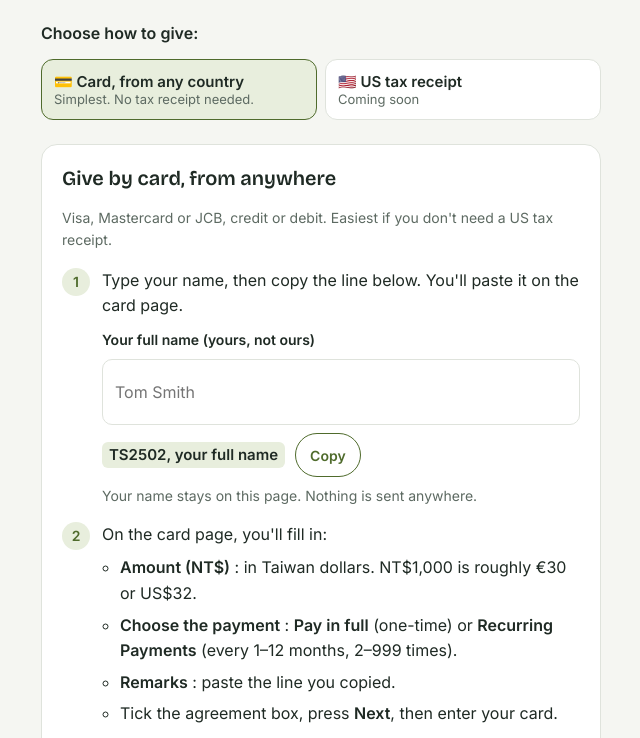
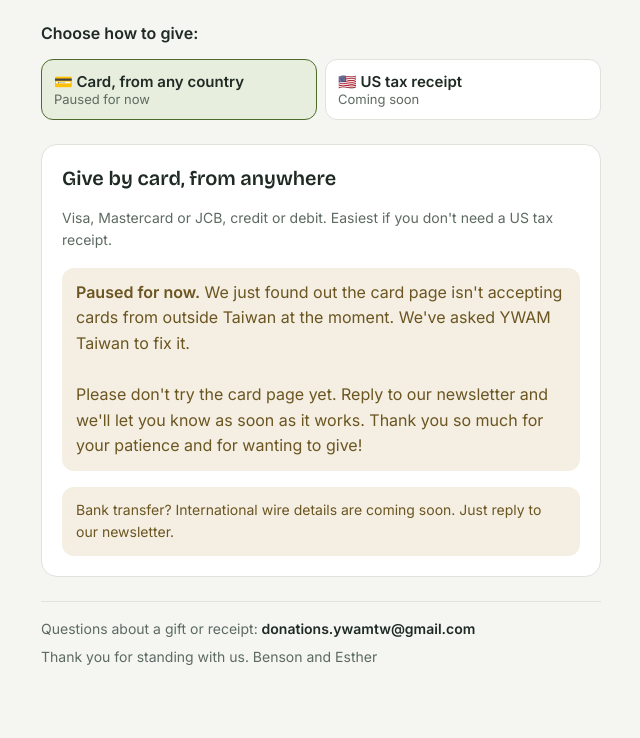
Before and after one commit to benson8780101-dev/benson8780101-dev.github.io, a plain HTML site: page give/index.html in a window 1280 px wide. Shown: the part 735-1473 px from the top of the page, without its empty margins (319-959 px from the left). Drawn offline with nearby package versions, Linux system fonts and the light colour scheme.

Commit message:
Give page: pause card option (ECPay rejects foreign-issued cards)
Co-Authored-By: Claude Opus 5.5 <noreply@anthropic.com>
Claude-Session: https://claude.ai/code/session_01SkZ5CHYeVfC4BBsVRyBrnw

```diff
--- a/give/index.html
+++ b/give/index.html
@@ -122,13 +122,21 @@ html[lang="zh-Hant"] [data-l="zh"]{display:revert}
 
   <p class="choose"><span data-l="en">Choose how to give:</span><span data-l="zh">兩種奉獻方式，選適合你的就好。</span></p>
   <div class="tabs" role="tablist" aria-label="How would you like to give?">
-    <button role="tab" id="t-int" aria-selected="true" aria-controls="p-int">💳 <span data-l="en">Card, from any country</span><span data-l="zh">刷卡（任何國家）</span><small><span data-l="en">Simplest. No tax receipt needed.</span><span data-l="zh">最簡單，不需要抵稅收據</span></small></button>
+    <button role="tab" id="t-int" aria-selected="true" aria-controls="p-int">💳 <span data-l="en">Card, from any country</span><span data-l="zh">刷卡（任何國家）</span><small><span data-l="en">Paused for now</span><span data-l="zh">暫停中</span></small></button>
     <button role="tab" id="t-us" aria-selected="false" aria-controls="p-us">🇺🇸 <span data-l="en">US tax receipt</span><span data-l="zh">需要美國抵稅收據</span><small><span data-l="en">Coming soon</span><span data-l="zh">即將開放</span></small></button>
   </div>
 
   <section class="panel" role="tabpanel" id="p-int" aria-labelledby="t-int">
     <h2><span data-l="en">Give by card, from anywhere</span><span data-l="zh">刷卡奉獻（任何國家都可以）</span></h2>
     <p class="note" style="margin:0"><span data-l="en">Visa, Mastercard or JCB, credit or debit. Easiest if you don't need a US tax receipt.</span><span data-l="zh">信用卡、簽帳金融卡都可以（Visa、Mastercard、JCB）。在美國、但不需要抵稅收據的朋友，用這個方法最簡單。</span></p>
+    <!-- PAUSED 2026-11-22: the ECPay page currently rejects foreign-issued cards ("We do not accept foreign issued credit cards"),
+         even for one-time gifts. YWAM Taiwan has been asked. Steps are hidden, not deleted.
+         To reopen: remove the pause box below and the hidden attribute on #card-steps. -->
+    <div class="soon" style="font-size:16px;line-height:1.6">
+      <span data-l="en"><b>Paused for now.</b> We just found out the card page isn't accepting cards from outside Taiwan at the moment. We've asked YWAM Taiwan to fix it.<br><br>Please don't try the card page yet. Reply to our newsletter and we'll let you know as soon as it works. Thank you so much for your patience and for wanting to give!</span>
+      <span data-l="zh"><b>暫停中。</b>我們剛發現刷卡頁面目前不收台灣以外發行的卡，已經請 YWAM 台灣協助處理。<br><br>目前請先不要使用刷卡頁面。回覆我們的代禱信，可以用的時候我們會第一時間通知你。謝謝你的耐心，也謝謝你願意支持我們！</span>
+    </div>
+    <div id="card-steps" hidden>
     <ol class="steps">
       <li><div><span data-l="en">Type your name, then copy the line below. You'll paste it on the card page.</span><span data-l="zh"><span class="k">先準備好備註文字。</span>輸入你的名字，再複製這一行，等一下貼到刷卡頁面。</span>
         <div class="namebox">
@@ -150,6 +158,7 @@ html[lang="zh-Hant"] [data-l="zh"]{display:revert}
         <div class="note" style="margin-top:6px"><span data-l="en">Done! The code tells YWAM Taiwan the gift is for us.</span><span data-l="zh">這樣就完成了。差會看到代碼就知道是給我們的，不用再另外通知。</span></div></div></li>
     </ol>
     <p class="note"><span data-l="en">A 3.5% card fee comes out of the gift. US cards: a card with no foreign transaction fee saves you a little more.</span><span data-l="zh">國外的卡會從奉獻金額扣 3.5% 手續費。美國朋友用「免國外交易手續費」的卡會更省。</span></p>
+    </div>
     <div class="soon"><span data-l="en">Bank transfer? International wire details are coming soon. Just reply to our newsletter.</span><span data-l="zh">想用銀行匯款嗎？國際匯款資料還在準備中。回覆我們的代禱信，我們會寄給你。</span></div>
   </section>
 
@@ -159,8 +168,8 @@ html[lang="zh-Hant"] [data-l="zh"]{display:revert}
          gifts made the old way may not reach us, so the steps are hidden (not deleted).
          To reopen: remove the "Coming soon" box and the hidden attribute on #us-steps, then update the steps. -->
     <div class="soon" style="font-size:16px;line-height:1.6">
-      <span data-l="en"><b>Coming soon.</b> We're setting up a new way for US friends to give with a tax receipt, through YWAM Montana. It should be ready soon.<br><br>Please don't give through YWAM Montana yet, as the gift may not reach us. For now, you can give by card (no US tax receipt), or reply to our newsletter and we'll let you know as soon as it's ready.</span>
-      <span data-l="zh"><b>即將開放。</b>我們正在申請透過 YWAM Montana 讓美國朋友奉獻、取得抵稅收據的新方式，很快就會準備好。<br><br>目前請先不要透過 YWAM Montana 奉獻，因為奉獻可能沒辦法轉到我們這裡。現在可以先用刷卡奉獻（沒有美國抵稅收據），或回覆我們的代禱信，準備好時我們會第一時間通知你。</span>
+      <span data-l="en"><b>Coming soon.</b> We're setting up a new way for US friends to give with a tax receipt, through YWAM Montana. It should be ready soon.<br><br>Please don't give through YWAM Montana yet, as the gift may not reach us. Please reply to our newsletter and we'll let you know as soon as it's ready.</span>
+      <span data-l="zh"><b>即將開放。</b>我們正在申請透過 YWAM Montana 讓美國朋友奉獻、取得抵稅收據的新方式，很快就會準備好。<br><br>目前請先不要透過 YWAM Montana 奉獻，因為奉獻可能沒辦法轉到我們這裡。請回覆我們的代禱信，準備好時我們會第一時間通知你。</span>
     </div>
     <div id="us-steps" hidden>
     <!-- Required "deputized" wording: US gifts belong to YWAM Montana, which controls the funds (that's what makes them tax-deductible). -->
```
